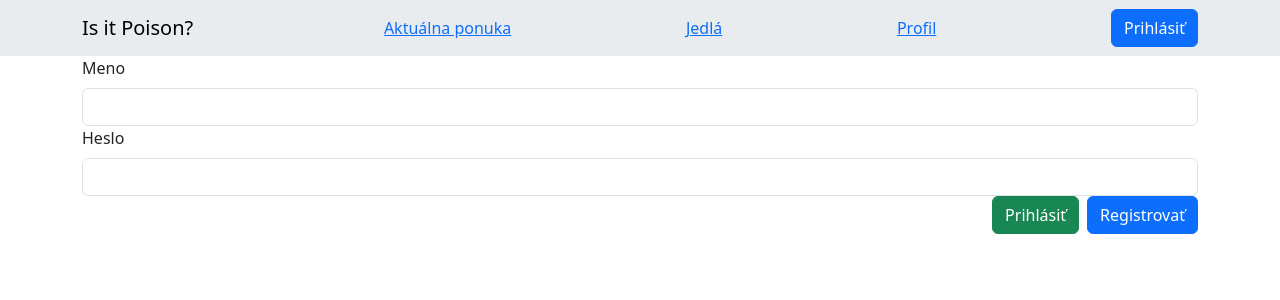
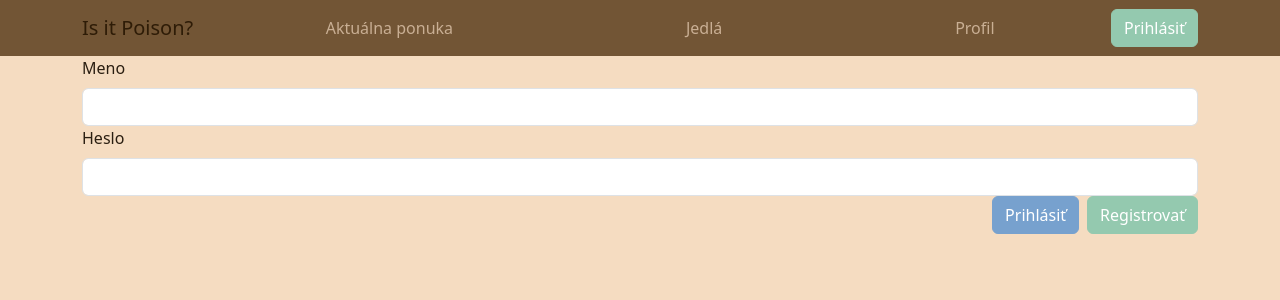
Before and after one commit to lukas-hornacek/isitpoison, a React (Vite) app in the folder isitpoison-client/: page /login in a window 1280 px wide. Shown: the top 300 px of the page. Built offline with nearby package versions, Linux system fonts and the light colour scheme; no server answers.

Commit message:
add styles

```diff
--- a/isitpoison-client/src/components/NavBar.tsx
+++ b/isitpoison-client/src/components/NavBar.tsx
@@ -1,5 +1,5 @@
 import { useContext } from "react";
-import { Button } from "react-bootstrap";
+import { Button, Nav } from "react-bootstrap";
 import Container from "react-bootstrap/Container";
 import Navbar from "react-bootstrap/Navbar";
 import { NavLink, useNavigate } from "react-router";
@@ -24,12 +24,16 @@ export default function NavBar() {
             <Navbar expand="lg" className="bg-body-secondary">
                 <Container>
                     <Navbar.Brand href="/">Is it Poison?</Navbar.Brand>
-                    <NavLink to="/admin/meals">Jedlá</NavLink>
-                    <NavLink to="/admin/canteens">Jedálne</NavLink>
-                    <NavLink to="/admin/users">Používatelia</NavLink>
-                    <NavLink to="/admin/reviews">Recenzie</NavLink>
+
+                    <Nav className="flex-grow-1 d-flex align-items-stretch">
+                        <NavLink to="/admin/meals" className="nav-link flex-fill text-center">Jedlá</NavLink>
+                        <NavLink to="/admin/canteens" className="nav-link flex-fill text-center">Jedálne</NavLink>
+                        <NavLink to="/admin/users" className="nav-link flex-fill text-center">Používatelia</NavLink>
+                        <NavLink to="/admin/reviews" className="nav-link flex-fill text-center">Recenzie</NavLink>
+                    </Nav>
+
                     <Button onClick={() => auth.isLoggedIn ? logout() : navigate("/login")}>
-                        {auth.isLoggedIn ? "Odhlásiť" : "Prihlásiť"}
+                    {auth.isLoggedIn ? "Odhlásiť" : "Prihlásiť"}
                     </Button>
                 </Container>
             </Navbar>
@@ -39,9 +43,13 @@ export default function NavBar() {
             <Navbar expand="lg" className="bg-body-secondary">
                 <Container>
                     <Navbar.Brand href="/">Is it Poison?</Navbar.Brand>
-                    <NavLink to="/" end>Aktuálna ponuka</NavLink>
-                    <NavLink to="/meals">Jedlá</NavLink>
-                    <NavLink to="/profile">Profil</NavLink>
+
+                    <Nav className="flex-grow-1 d-flex align-items-stretch">
+                        <NavLink to="/" end className="nav-link flex-fill text-center">Aktuálna ponuka</NavLink>
+                        <NavLink to="/meals" className="nav-link flex-fill text-center">Jedlá</NavLink>
+                        <NavLink to="/profile" className="nav-link flex-fill text-center">Profil</NavLink>
+                    </Nav>
+
                     <Button onClick={() => auth.isLoggedIn ? logout() : navigate("/login")}>
                         {auth.isLoggedIn ? "Odhlásiť" : "Prihlásiť"}
                     </Button>
--- a/isitpoison-client/src/components/PostReview.tsx
+++ b/isitpoison-client/src/components/PostReview.tsx
@@ -52,7 +52,7 @@ export default function PostReview({ mealId, setIsDisplayed, review }: { mealId:
                             onChange={(e) => setText(e.target.value)}/>
                     </Form.Group>
                     <Form.Group className="d-flex justify-content-center gap-2">
-                        <Button type="submit">Pridať</Button>
+                        <Button type="submit">{review ? "Uložiť" : "Pridať"}</Button>
                         <Button onClick={() => setIsDisplayed(false)} variant="danger">Zrušiť</Button>
                     </Form.Group>
                 </Stack>
--- a/isitpoison-client/src/styles/global.css
+++ b/isitpoison-client/src/styles/global.css
@@ -1,7 +1,87 @@
-a.active {
-    color: red
+body {
+    background-color: #f5dcc1 !important;
+}
+
+a.navbar-brand {
+    color: #2e1c07 !important;
 }
 
 h2 {
     text-align: center;
+    color: #1a120a !important;
 }
+
+h3, h4 {
+    color: #1a120a !important;
+}
+
+.nav-link {
+    padding: 1rem;
+    color: #C9AF94;
+}
+
+.nav-link.active {
+    background-color: #9a7651;
+    color: #2a1e11 !important;
+}
+
+.navbar {
+    background-color: #725535 !important;
+    padding: 0px;
+    color: #2a1e11;
+}
+
+
+.btn-primary  {
+    background-color: #94C9AF !important;
+    border-color: #94C9AF !important;
+}
+
+.btn-primary:hover, .btn-outline-primary:hover {
+    background-color: #62ab88 !important;
+    border-color: #62ab88 !important;
+    color: white !important;
+}
+
+.btn-outline-primary{
+    background-color: #fdf8f2 !important;
+    border-color: #94C9AF;
+    color: #94C9AF !important;
+}
+
+.btn-success {
+    background-color: #77a1ce !important;
+    border-color: #77a1ce !important;
+}
+
+.btn-success:hover {
+    background-color: #5b92cd !important;
+    border-color: #5b92cd !important;
+}
+
+.btn-danger {
+    background-color: #c76d99 !important;
+    border-color:  #c76d99 !important;
+}
+
+.btn-danger:hover {
+    background-color: #be4f85 !important;
+    border-color:  #be4f85 !important;
+}
+
+.card-body, .modal-content {
+    background-color: #C9AF94 !important;
+}
+
+.card-title.h5, label {
+    color: #2a1e11 !important;
+}
+
+.list-group-item {
+    background-color: #b99167 !important;
+    border-color: #a97338 !important;
+}
+
+.dropdown-menu {
+    background-color: #94C9AF !important;
+}
```
